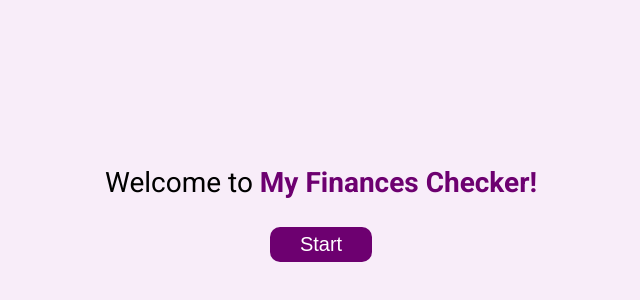
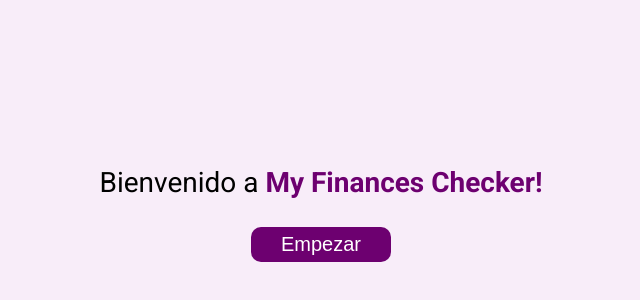
Before and after one commit to samc18/my-finances-checker, a React (Vite) app: page /calculator in a window 1280 px wide. Shown: the part 200-500 px from the top of the page, without its empty margins (319-959 px from the left). Built offline with nearby package versions, Linux system fonts and the light colour scheme.

Commit message:
feat: add context provider for language dictionary

```diff
--- a/src/App.jsx
+++ b/src/App.jsx
@@ -5,6 +5,7 @@ import Calculator from './pages/Calculator'
 import Welcome from './pages/Welcome'
 import { Routes, Route } from 'react-router-dom'
 import { useState } from 'react'
+import { LanguageProvider } from './components/LanguageProvider'
 
 function App() {
   const [page, setPage] = useState('Welcome')
@@ -14,7 +15,8 @@ function App() {
   }
 
   return (
-    page === 'Welcome' ?
+    <LanguageProvider>
+      {page === 'Welcome' ?
         <Welcome
           onClick={changePage}
         /> :
@@ -24,9 +26,10 @@ function App() {
           <Routes>
             <Route path='/' element={<Fundamentals />} />
             <Route path='/fundamentals' element={<Fundamentals />} />
-          <Route path='/calculator' element={<Calculator />}  />
+            <Route path='/calculator' element={<Calculator />} />
           </Routes>
-      </>
+        </>}
+    </LanguageProvider>
   )
 }
 
--- /dev/null
+++ b/src/components/LanguageProvider.jsx
@@ -0,0 +1,29 @@
+import { useState, createContext, useContext } from 'react'
+import dictionaryList from '../languages/language.js'
+
+const LanguageContext = createContext({
+    userLanguage: 'en',
+    dictionary: dictionaryList.en
+})
+
+function LanguageProvider({ children }) {
+    const [userLanguage, setUserLanguage] = useState('es')
+    const provider = {
+        userLanguage,
+        dictionary: dictionaryList[userLanguage],
+        userLanguageChange: newLanguage => setUserLanguage(newLanguage)
+    }
+
+    return (
+        <LanguageContext.Provider value={provider}>
+            {children}
+       </LanguageContext.Provider>
+    )
+}
+
+function Text({ tid }) {
+    const languageContext = useContext(LanguageContext)
+    return languageContext.dictionary[tid] || tid
+}
+
+export { LanguageProvider, Text }
--- /dev/null
+++ b/src/languages/language.js
@@ -0,0 +1,6 @@
+import en from './en.json'
+import es from './es.json'
+
+const dictionaryList = { en, es }
+
+export default dictionaryList
--- a/src/pages/Welcome.jsx
+++ b/src/pages/Welcome.jsx
@@ -1,8 +1,10 @@
+import { Text } from '../components/LanguageProvider'
+
 function Welcome(props) {
     return (
         <main className='welcome'>
-            <p className='welcome__title'>Welcome to <strong>My Finances Checker!</strong></p>
-            <button className='welcome__btn' onClick={props.onClick}>Start</button>
+            <p className='welcome__title'><Text tid="welcomeMessage1"/> <strong><Text tid="welcomeMessage2" /></strong></p>
+            <button className='welcome__btn' onClick={props.onClick}><Text tid="welcomeButton" /></button>
         </main>
     )
 }
```
Lines whose indentation alone changed are shown as unchanged.
